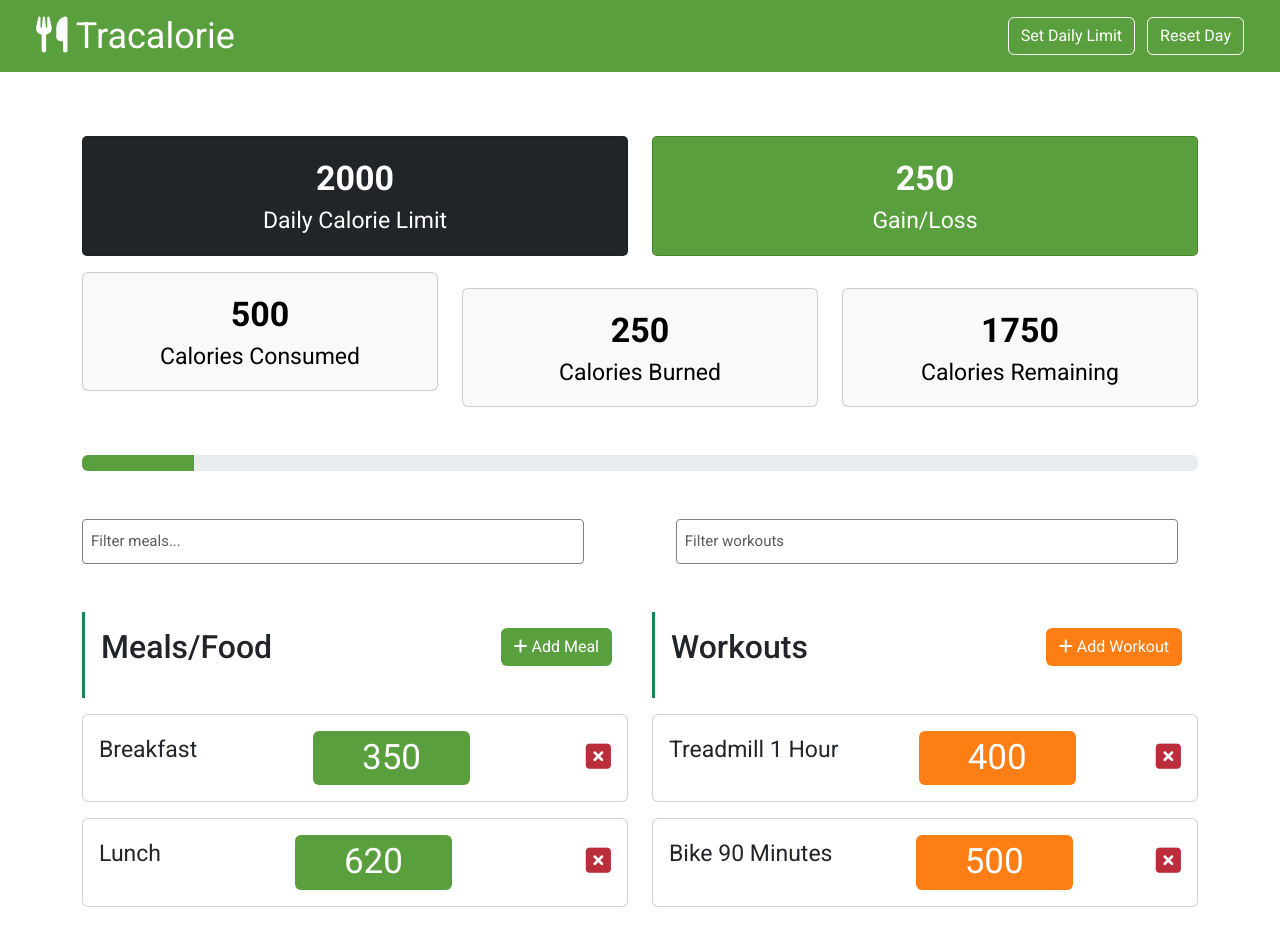
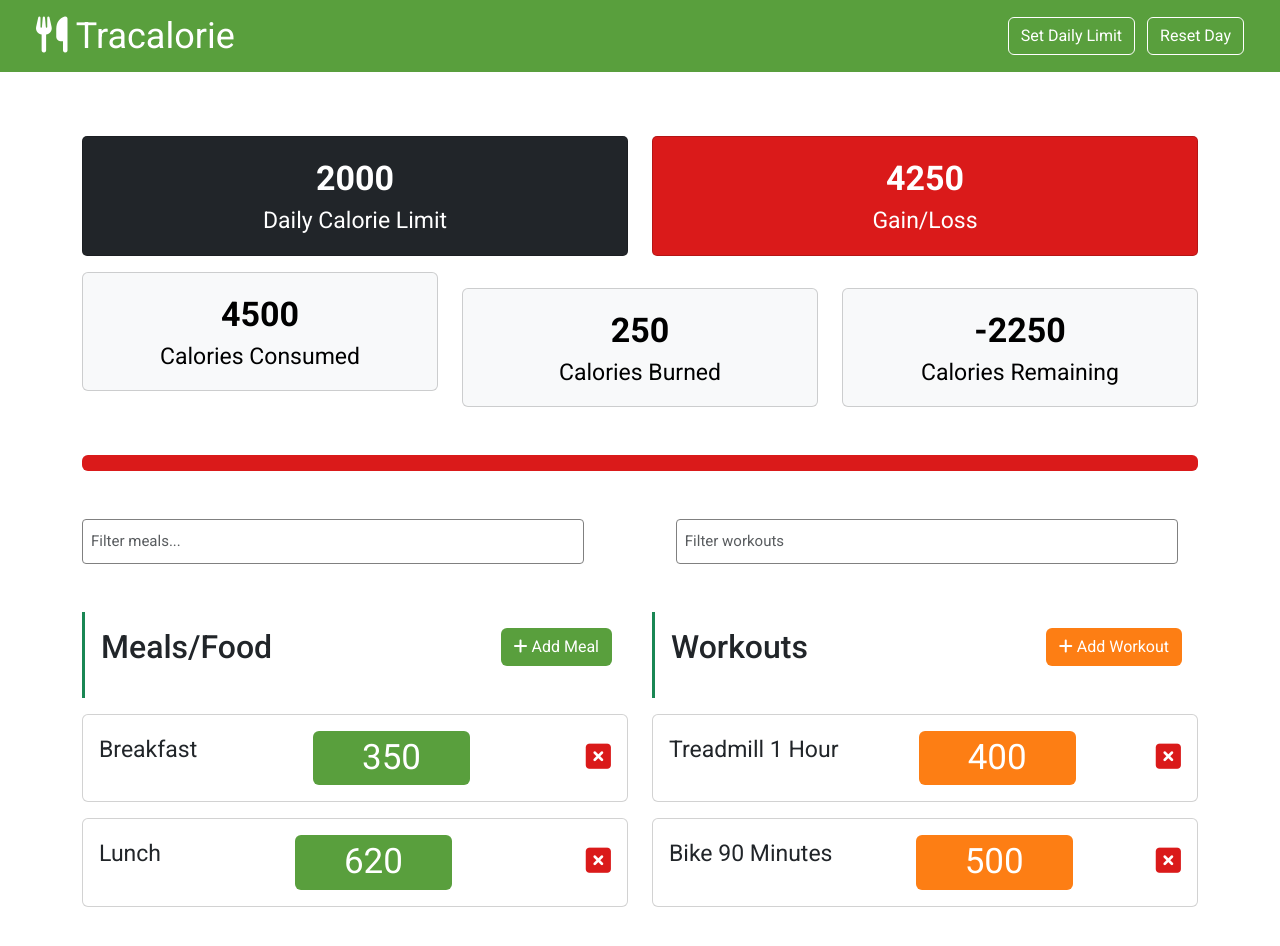
Before and after one commit to LisaMure/tracalorie-app, a plain HTML site: page index.html in a window 1280 px wide. Drawn offline with nearby package versions, Linux system fonts and the light colour scheme.

Commit message:
Added functionality to update the progress bar

```diff
--- a/app.js
+++ b/app.js
@@ -52,10 +52,33 @@ class CalorieTracker {
 
     _displayCaloriesRemaining() {
         const caloriesRemaining = document.getElementById("calories-remaining")
+        const progressBar = document.getElementById("progress-bar")
+        const calorieTotal = document.getElementById("calorie-total")
+
 
         const remainingCalories = this._calorieLimit - this._totalCalories;
 
         caloriesRemaining.innerHTML = remainingCalories;
+
+        if (remainingCalories <= 0) {
+            progressBar.classList.remove("progress-bar-bg")
+            progressBar.classList.add("bg-danger-custom")
+            calorieTotal.parentElement.parentElement.classList.remove("calorie-gain")
+            calorieTotal.parentElement.parentElement.classList.add("bg-danger-custom")
+        } else {
+            progressBar.classList.remove("bg-danger-custom")
+            progressBar.classList.add("progress-bar-bg")
+            calorieTotal.parentElement.parentElement.classList.remove("bg-danger-custom")
+            calorieTotal.parentElement.parentElement.classList.add("calorie-gain")
+        }
+    }
+
+    _updateProgressBar() {
+        const progressBar = document.getElementById("progress-bar")
+        const percentage = (this._totalCalories / this._calorieLimit) * 100
+        const width = Math.min(percentage, 100)
+
+        progressBar.style.width = `${width}%`
     }
 
   _render() {
@@ -64,6 +87,7 @@ class CalorieTracker {
     this._displayCaloriesConsumed()
     this._displayCaloriesBurned()
     this._displayCaloriesRemaining()
+    this._updateProgressBar()
   }
 }
 
@@ -84,7 +108,7 @@ class Workout {
 }
 
 const tracker = new CalorieTracker()
-const breakfast = new Meal("Breakfast", 500)
+const breakfast = new Meal("Breakfast", 4500)
 tracker.addMeal(breakfast)
 const jog = new Workout("Jog", 250)
 tracker.addWorkout(jog)
--- a/index.html
+++ b/index.html
@@ -99,7 +99,7 @@
 
 <section class="progress-bar my-5">
   <div class="progress" role="progressbar" aria-label="Basic example" aria-valuenow="0" aria-valuemin="0" aria-valuemax="100" >
-    <div class="progress-bar" style="width: 10%; background: var(--primary-color);"></div>
+    <div class="progress-bar progress-bar-bg" id="progress-bar"></div>
   </div>
 </section>
 
--- a/styles.css
+++ b/styles.css
@@ -51,6 +51,18 @@ body {
     background: var(--primary-color);
 }
 
+.bg-danger-custom {
+    background: #da1a1a;
+}
+
+/* Progress Bar */
+
+.progress-bar-bg {
+    background: var(--primary-color);
+}
+
+/* Meal and Workouts */
+
 .meals-workouts input {
     width: 45%;
     border-radius: 4px;
@@ -102,9 +114,9 @@ body {
 }
 
 .fa-square-xmark {
-    color: #BB2D3B;
+    color: #da1a1a;
 }
 
 .fa-square-xmark:hover {
-    color: #a81b29;
+    color: #e23535;
 }
```
